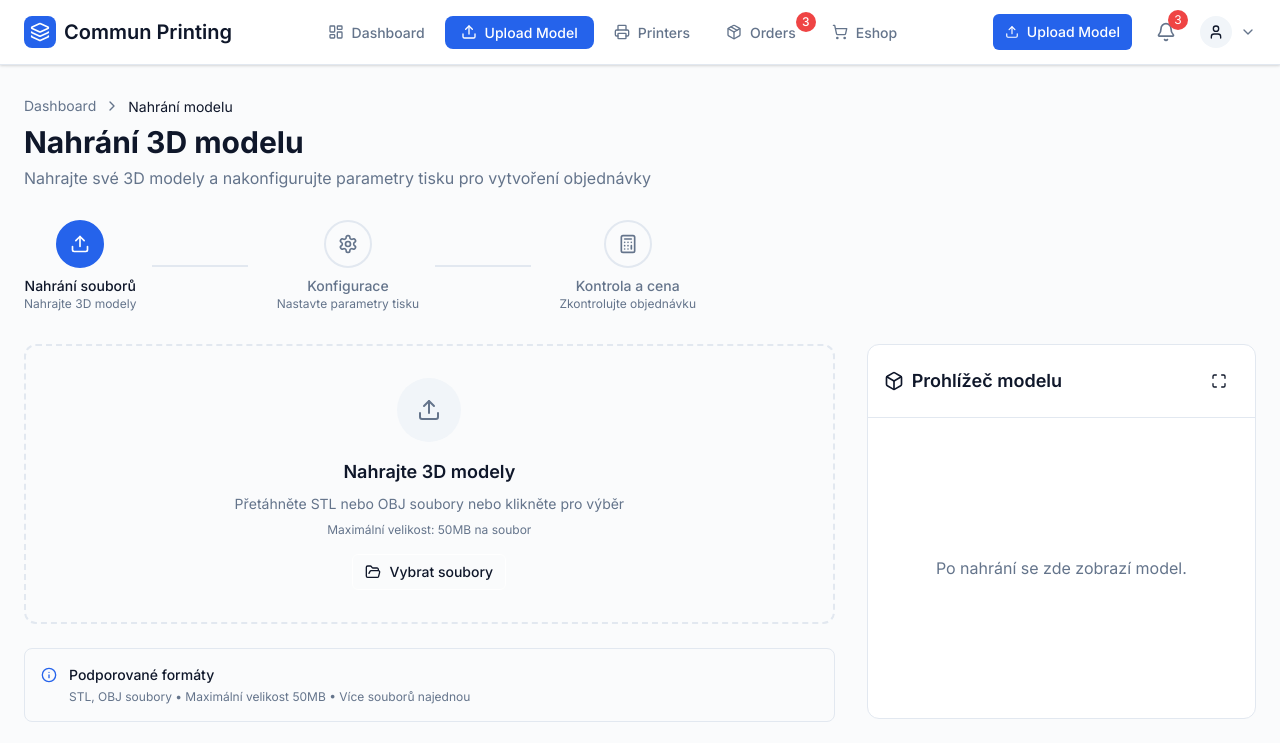
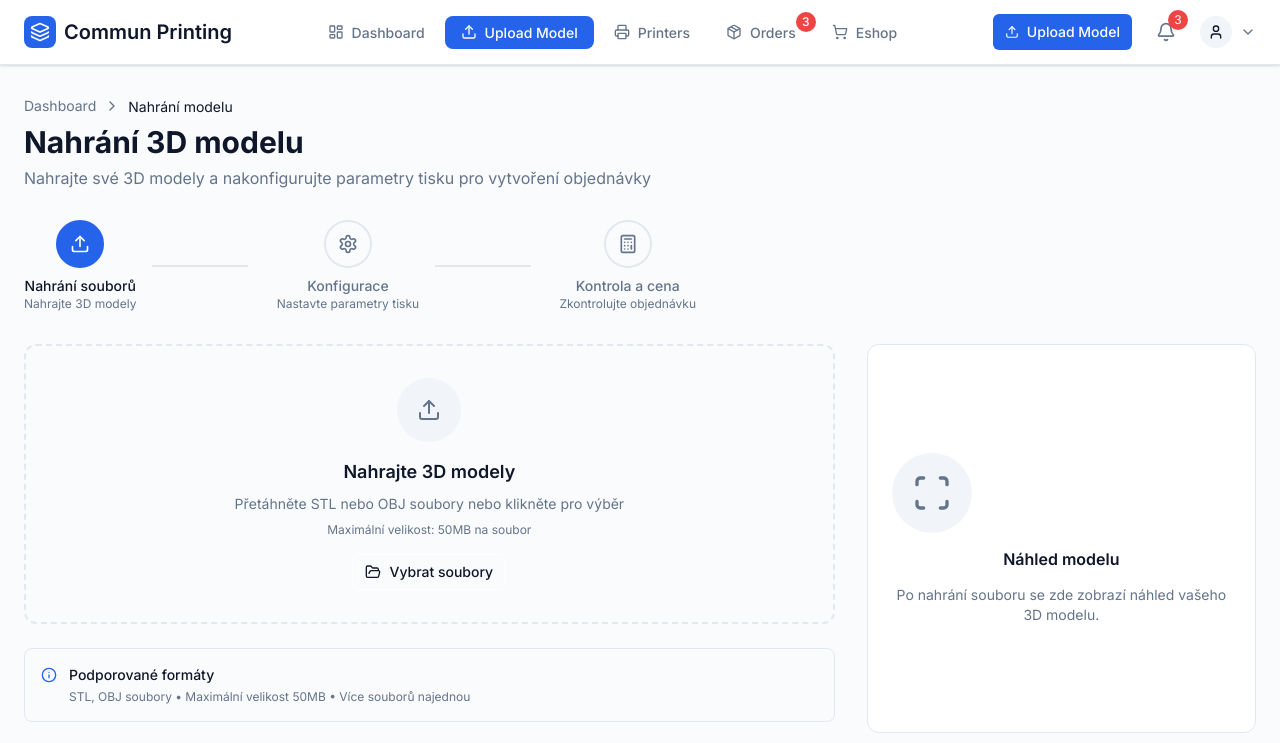
Before and after one commit to dejvvvvvvvv/web_commun_printing_V2, a React (Vite) app: page /model-upload in a window 1280 px wide. Shown: the top 743 px of the page. Built offline with nearby package versions, Linux system fonts and the light colour scheme.

Commit message:
fix: Opraven pád aplikace při odstranění a nahrání nového modelu

```diff
--- a/src/pages/model-upload/components/ModelViewer.jsx
+++ b/src/pages/model-upload/components/ModelViewer.jsx
@@ -1,195 +1,39 @@
-import React, { useRef, useEffect, useState } from 'react';
-import * as THREE from 'three';
-import { STLLoader } from 'three/examples/jsm/loaders/STLLoader';
-import { OBJLoader } from 'three/examples/jsm/loaders/OBJLoader';
-import { OrbitControls } from 'three/examples/jsm/controls/OrbitControls';
-import Icon from 'components/AppIcon';
-import Button from 'components/ui/Button';
+import React from 'react';
+import Icon from '../../../components/AppIcon';
+import Button from '../../../components/ui/Button';
 
-const ModelViewer = ({ selectedFile, onAnalysisChange }) => {
-  const mountRef = useRef(null);
-  const [isLoading, setIsLoading] = useState(false);
-  const [error, setError] = useState(null);
-  const [modelInfo, setModelInfo] = useState(null);
-  const [isFullscreen, setIsFullscreen] = useState(false);
-
-  const toggleFullscreen = () => {
-    setIsFullscreen(!isFullscreen);
-  };
-
-  useEffect(() => {
-    const currentMount = mountRef.current;
-
-    if (!selectedFile || !selectedFile.file) {
-      setIsLoading(false);
-      setError(null);
-      setModelInfo(null);
-      if (onAnalysisChange) onAnalysisChange(null);
-      // The cleanup function from the previous effect will handle DOM clearing
-      return;
-    }
-
-    setIsLoading(true);
-    setError(null);
-    setModelInfo(null);
-
-    let animationFrameId;
-    const scene = new THREE.Scene();
-    const camera = new THREE.PerspectiveCamera(75, currentMount.clientWidth / currentMount.clientHeight, 0.1, 1000);
-    const renderer = new THREE.WebGLRenderer({ antialias: true, alpha: true });
-    const controls = new OrbitControls(camera, renderer.domElement);
-
-    scene.background = isFullscreen ? null : new THREE.Color(0xf0f0f0);
-    camera.position.z = 100;
-    renderer.setSize(currentMount.clientWidth, currentMount.clientHeight);
-    controls.enableDamping = true;
-
-    // Clear the mount point and append the new renderer
-    currentMount.innerHTML = '';
-    currentMount.appendChild(renderer.domElement);
-
-    const ambientLight = new THREE.AmbientLight(0xffffff, 0.7);
-    scene.add(ambientLight);
-    const directionalLight = new THREE.DirectionalLight(0xffffff, 0.9);
-    directionalLight.position.set(50, 50, 50);
-    scene.add(directionalLight);
-
-    const reader = new FileReader();
-    reader.onload = (event) => {
-      try {
-        const fileContent = event.target.result;
-        const loader = selectedFile.name.toLowerCase().endsWith('.stl') ? new STLLoader() : new OBJLoader();
-        const geometryOrObject = loader.parse(fileContent);
-
-        const material = new THREE.MeshStandardMaterial({ color: 0x0055ff, metalness: 0.1, roughness: 0.5 });
-        const mesh = geometryOrObject instanceof THREE.Mesh ? geometryOrObject : new THREE.Mesh(geometryOrObject, material);
-        scene.add(mesh);
-
-        const box = new THREE.Box3().setFromObject(mesh);
-        const center = box.getCenter(new THREE.Vector3());
-        mesh.position.sub(center);
-        const size = box.getSize(new THREE.Vector3());
-        const maxDim = Math.max(size.x, size.y, size.z);
-        const fov = camera.fov * (Math.PI / 180);
-        camera.position.z = Math.abs(maxDim / Math.tan(fov / 2)) * 1.2;
-        camera.lookAt(scene.position);
-        controls.update();
-
-        let volume = 0;
-        if (mesh.geometry?.isBufferGeometry) {
-          const position = mesh.geometry.attributes.position;
-          if (position) {
-            for (let i = 0; i < position.count; i += 3) {
-              const v1 = new THREE.Vector3().fromBufferAttribute(position, i);
-              const v2 = new THREE.Vector3().fromBufferAttribute(position, i + 1);
-              const v3 = new THREE.Vector3().fromBufferAttribute(position, i + 2);
-              volume += v1.clone().cross(v2).dot(v3);
-            }
-            volume = Math.abs(volume / 6.0);
-          }
-        }
-
-        const analysis = { dimensions: { x: size.x, y: size.y, z: size.z }, volume };
-        setModelInfo(analysis);
-        if (onAnalysisChange) onAnalysisChange(analysis);
-      } catch (e) {
-        console.error("Error processing model:", e);
-        setError("Chyba při zpracování modelu.");
-      } finally {
-        setIsLoading(false);
-      }
-    };
-    reader.onerror = () => {
-      setError("Chyba při čtení souboru.");
-      setIsLoading(false);
-    };
-    reader.readAsArrayBuffer(selectedFile.file);
-
-    const animate = () => {
-      animationFrameId = requestAnimationFrame(animate);
-      controls.update();
-      renderer.render(scene, camera);
-    };
-    animate();
-
-    const handleResize = () => {
-      if (mountRef.current) {
-        const { clientWidth, clientHeight } = mountRef.current;
-        camera.aspect = clientWidth / clientHeight;
-        camera.updateProjectionMatrix();
-        renderer.setSize(clientWidth, clientHeight);
-      }
-    };
-    window.addEventListener('resize', handleResize);
-
-    return () => {
-      cancelAnimationFrame(animationFrameId);
-      window.removeEventListener('resize', handleResize);
-
-      controls.dispose();
-      renderer.dispose();
-      scene.traverse(object => {
-        if (object.geometry) object.geometry.dispose();
-        if (object.material) {
-            if (Array.isArray(object.material)) {
-                object.material.forEach(material => material.dispose());
-            } else {
-                object.material.dispose();
-            }
-        }
-      });
-
-      if (currentMount) {
-        currentMount.innerHTML = '';
-      }
-    };
-  }, [selectedFile, isFullscreen, onAnalysisChange]);
-
+const ModelViewer = ({ selectedFile, onRemove }) => {
   return (
-    <div className={`flex flex-col ${isFullscreen ? 'fixed inset-0 z-50 bg-black/80 backdrop-blur-sm text-white pt-20' : 'bg-card border border-border rounded-xl text-foreground'}`}>
-      <div className={`flex items-center justify-between p-4 border-b ${isFullscreen ? 'border-white/20' : 'border-border'}`}>
-        <h3 className="text-lg font-semibold flex items-center">
-          <Icon name="Box" size={20} className="mr-2" />
-          Prohlížeč modelu
-        </h3>
-        <div className="flex items-center space-x-1">
-          <Button variant="ghost" size="icon" onClick={toggleFullscreen} className={isFullscreen ? 'hover:bg-white/10' : ''}>
-            <Icon name={isFullscreen ? "Minimize" : "Maximize"} size={16} />
-          </Button>
-        </div>
-      </div>
-
-      <div ref={mountRef} className="flex-grow relative min-h-[300px]">
-        {!selectedFile && !isLoading && (
-          <div className="absolute inset-0 flex items-center justify-center">
-            <p className={isFullscreen ? 'text-gray-400' : 'text-muted-foreground'}>Po nahrání se zde zobrazí model.</p>
+    <div className="relative bg-card border border-border rounded-xl aspect-square flex flex-col items-center justify-center p-6 text-center">
+      {selectedFile ? (
+        <>
+          <div className="absolute top-2 right-2">
+            <Button
+              variant="ghost"
+              size="sm"
+              onClick={onRemove}
+              aria-label="Odstranit model"
+            >
+              <Icon name="X" size={16} />
+            </Button>
           </div>
-        )}
-        {isLoading && (
-          <div className="absolute inset-0 flex items-center justify-center bg-black/50">
-            <p>Analyzuji model...</p>
+          <div className="flex-grow flex flex-col items-center justify-center w-full">
+            <Icon name="Box" size={64} className="text-primary mb-4" />
+            <p className="text-sm font-medium text-foreground">{selectedFile.name}</p>
+            <p className="text-xs text-muted-foreground">
+              {(selectedFile.size / (1024 * 1024)).toFixed(2)} MB
+            </p>
           </div>
-        )}
-        {error && (
-          <div className="absolute inset-0 flex items-center justify-center bg-red-500/10">
-            <p className="text-red-500 text-sm px-4 text-center">{error}</p>
+        </>
+      ) : (
+        <div className="space-y-4">
+          <div className="w-20 h-20 rounded-full bg-muted flex items-center justify-center">
+            <Icon name="Scan" size={40} className="text-muted-foreground" />
           </div>
-        )}
-      </div>
-
-      {modelInfo && (
-        <div className={`p-4 border-t text-sm ${isFullscreen ? 'border-white/20' : 'border-border'}`}>
-          <h4 className="font-medium mb-2">Analýza modelu</h4>
-          <div className="grid grid-cols-2 gap-2 text-xs">
-            <div>
-              <p className={isFullscreen ? 'text-gray-400' : 'text-muted-foreground'}>Rozměry (X/Y/Z)</p>
-              <p className="font-mono">{modelInfo.dimensions.x.toFixed(1)}/{modelInfo.dimensions.y.toFixed(1)}/{modelInfo.dimensions.z.toFixed(1)} mm</p>
-            </div>
-            <div>
-              <p className={isFullscreen ? 'text-gray-400' : 'text-muted-foreground'}>Objem</p>
-              <p className="font-mono">{(modelInfo.volume / 1000).toFixed(2)} cm³</p>
-            </div>
-          </div>
+          <h3 className="font-semibold text-foreground">Náhled modelu</h3>
+          <p className="text-sm text-muted-foreground">
+            Po nahrání souboru se zde zobrazí náhled vašeho 3D modelu.
+          </p>
         </div>
       )}
     </div>
--- a/src/pages/model-upload/index.jsx
+++ b/src/pages/model-upload/index.jsx
@@ -23,14 +23,12 @@ const ModelUpload = () => {
     { id: 3, title: 'Kontrola a cena', icon: 'Calculator', description: 'Zkontrolujte objednávku' }
   ];
 
-  // Auto-select first uploaded file
   useEffect(() => {
     if (uploadedFiles?.length > 0 && !selectedFile) {
       setSelectedFile(uploadedFiles?.[0]);
     }
   }, [uploadedFiles, selectedFile]);
 
-  // Auto-advance to next step when file is uploaded
   useEffect(() => {
     if (uploadedFiles?.length > 0 && currentStep === 1) {
       setTimeout(() => setCurrentStep(2), 1000);
@@ -41,17 +39,12 @@ const ModelUpload = () => {
     setUploadedFiles(prev => [...prev, newFile]);
   };
 
-  const handleRemoveFile = (fileId) => {
-    const newUploadedFiles = uploadedFiles.filter(f => f.id !== fileId);
-    setUploadedFiles(newUploadedFiles);
-
-    if (selectedFile?.id === fileId) {
-      const newSelectedFile = newUploadedFiles.length > 0 ? newUploadedFiles[0] : null;
-      setSelectedFile(newSelectedFile);
-      if (!newSelectedFile) {
-        setCurrentStep(1);
-      }
-    }
+  const handleResetUpload = () => {
+    setUploadedFiles([]);
+    setSelectedFile(null);
+    setPrintConfig(null);
+    setPricing(null);
+    setCurrentStep(1);
   };
 
   const handleConfigChange = (config) => {
@@ -76,11 +69,7 @@ const ModelUpload = () => {
 
   const handleProceedToCheckout = async () => {
     setIsProcessing(true);
-
-    // Simulate processing time
     await new Promise(resolve => setTimeout(resolve, 2000));
-
-    // Navigate to printer catalog or checkout
     navigate('/printer-catalog', {
       state: {
         uploadedFiles,
@@ -109,7 +98,6 @@ const ModelUpload = () => {
       <Header />
       <div className="pt-16">
         <div className="max-w-7xl mx-auto px-6 py-8">
-          {/* Page Header */}
           <div className="mb-8">
             <div className="flex items-center space-x-2 text-sm text-muted-foreground mb-2">
               <button onClick={() => navigate('/customer-dashboard')} className="hover:text-foreground transition-colors">
@@ -118,14 +106,12 @@ const ModelUpload = () => {
               <Icon name="ChevronRight" size={16} />
               <span className="text-foreground">Nahrání modelu</span>
             </div>
-
             <h1 className="text-3xl font-bold text-foreground mb-2">Nahrání 3D modelu</h1>
             <p className="text-muted-foreground">
               Nahrajte své 3D modely a nakonfigurujte parametry tisku pro vytvoření objednávky
             </p>
           </div>
 
-          {/* Progress Steps */}
           <div className="mb-8">
             <div className="flex items-center justify-between max-w-2xl">
               {steps?.map((step, index) => (
@@ -147,7 +133,6 @@ const ModelUpload = () => {
                       <p className="text-xs text-muted-foreground">{step?.description}</p>
                     </div>
                   </div>
-
                   {index < steps?.length - 1 && (
                     <div className={`w-24 h-0.5 mx-4 transition-colors ${
                       currentStep > step?.id ? 'bg-primary' : 'bg-border'
@@ -158,22 +143,16 @@ const ModelUpload = () => {
             </div>
           </div>
 
-          {/* Main Content */}
           <div className="grid grid-cols-1 lg:grid-cols-3 gap-8">
-            {/* Left Column - Main Content */}
             <div className="lg:col-span-2 space-y-8">
-              {/* Step 1: File Upload */}
               {currentStep === 1 && (
                 <div className="space-y-6">
                   <FileUploadZone
                     onFilesUploaded={handleFilesUploaded}
                     uploadedFiles={uploadedFiles}
-                    onRemoveFile={handleRemoveFile}
                   />
                 </div>
               )}
-
-              {/* Step 2: Configuration */}
               {currentStep === 2 && (
                 <div className="space-y-6">
                   <PrintConfiguration
@@ -182,8 +161,6 @@ const ModelUpload = () => {
                   />
                 </div>
               )}
-
-              {/* Step 3: Review */}
               {currentStep === 3 && (
                 <div className="space-y-6">
                   <div className="bg-card border border-border rounded-xl p-6">
@@ -191,9 +168,7 @@ const ModelUpload = () => {
                       <Icon name="CheckCircle" size={20} className="mr-2 text-success" />
                       Kontrola objednávky
                     </h3>
-
                     <div className="space-y-4">
-                      {/* File Summary */}
                       <div className="flex items-center justify-between p-4 bg-muted/30 rounded-lg">
                         <div className="flex items-center space-x-3">
                           <div className="w-10 h-10 bg-primary/10 rounded-lg flex items-center justify-center">
@@ -210,8 +185,6 @@ const ModelUpload = () => {
                           <Icon name="Edit" size={16} />
                         </Button>
                       </div>
-
-                      {/* Config Summary */}
                       {printConfig && (
                         <div className="grid grid-cols-2 gap-4 p-4 bg-muted/30 rounded-lg">
                           <div>
@@ -234,7 +207,6 @@ const ModelUpload = () => {
                       )}
                     </div>
                   </div>
-
                   <PricingCalculator
                     config={printConfig}
                     selectedFile={selectedFile}
@@ -244,37 +216,27 @@ const ModelUpload = () => {
               )}
             </div>
 
-            {/* Right Column - Sidebar */}
             <div className="space-y-6">
-              {/* Model Viewer */}
-              <ModelViewer selectedFile={selectedFile} />
-
-              {/* Quick Actions */}
+              <ModelViewer selectedFile={selectedFile} onRemove={handleResetUpload} />
               <div className="bg-card border border-border rounded-xl p-6">
                 <h3 className="text-lg font-semibold text-foreground mb-4">Rychlé akce</h3>
-
                 <div className="space-y-3">
                   <Button variant="outline" fullWidth iconName="Search" iconPosition="left">
                     Najít tiskárny
                   </Button>
-
                   <Button variant="ghost" fullWidth iconName="Save" iconPosition="left">
                     Uložit konfiguraci
                   </Button>
-
                   <Button variant="ghost" fullWidth iconName="Share2" iconPosition="left">
                     Sdílet model
                   </Button>
                 </div>
               </div>
-
-              {/* Help & Tips */}
               <div className="bg-muted/30 border border-border rounded-xl p-6">
                 <h4 className="text-sm font-semibold text-foreground mb-3 flex items-center">
                   <Icon name="Lightbulb" size={16} className="mr-2" />
                   Tipy pro lepší tisk
                 </h4>
-
                 <ul className="text-xs text-muted-foreground space-y-2">
                   <li className="flex items-start space-x-2">
                     <Icon name="Check" size={12} className="text-success mt-0.5 flex-shrink-0" />
@@ -297,7 +259,6 @@ const ModelUpload = () => {
             </div>
           </div>
 
-          {/* Bottom Navigation */}
           <div className="flex items-center justify-between mt-8 pt-6 border-t border-border">
             <Button
               variant="outline"
@@ -308,7 +269,6 @@ const ModelUpload = () => {
             >
               Zpět
             </Button>
-
             <div className="flex items-center space-x-4">
               {currentStep < 3 ? (
                 <Button
```
